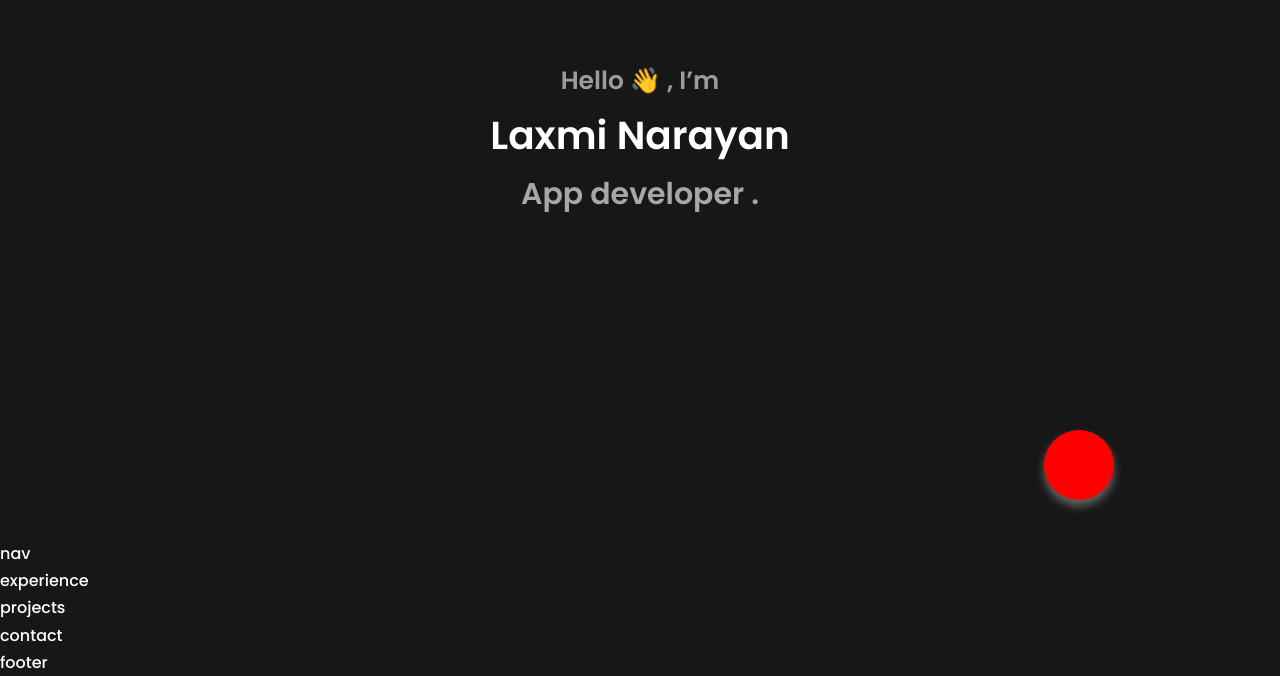
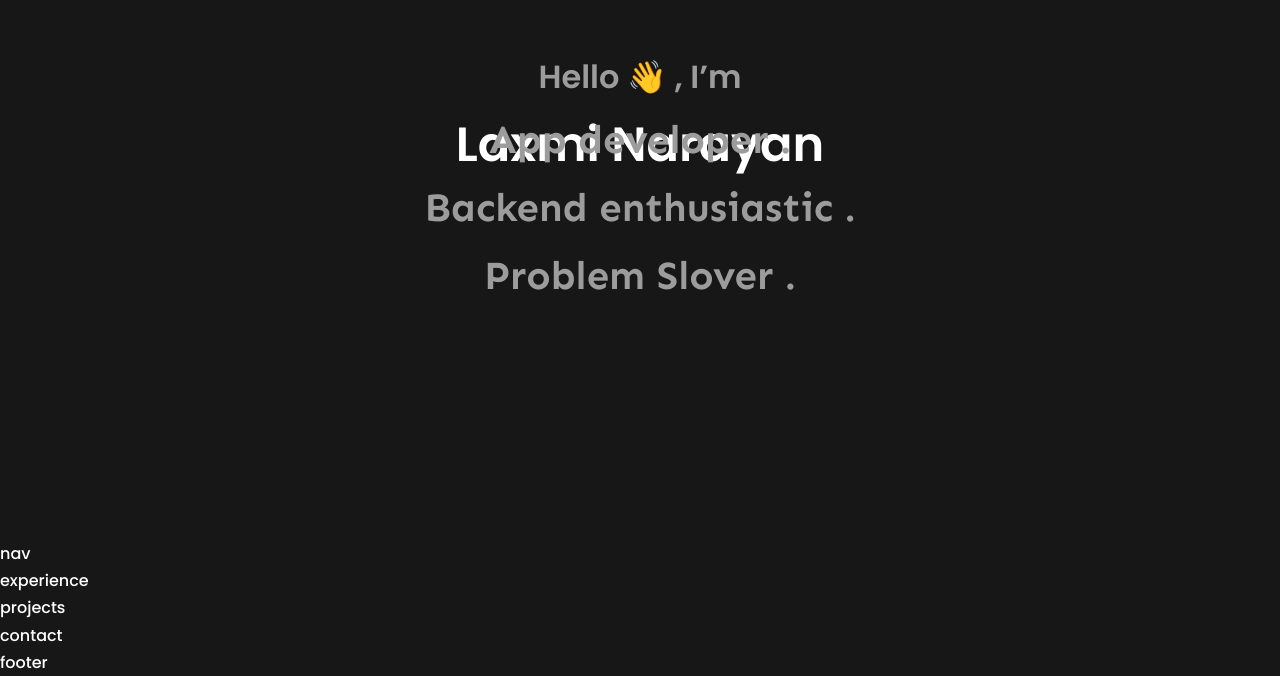
Before and after one commit to narayann7/WhoIsSkillz, a React (Create React App) app: page / in a window 1280 px wide. Shown: the part 260-936 px from the top of the page. Built offline with nearby package versions, Linux system fonts and the light colour scheme.

Commit message:
added-animations

```diff
--- a/src/components/home/home.css
+++ b/src/components/home/home.css
@@ -9,25 +9,69 @@
   justify-content: center;
 }
 
-/* .main_section {
+/* hello iam */
+.center_container h4 {
+  color: var(--color-primary-text2);
+  font-size: 2rem;
+}
+
+/* name */
+.center_container h1 {
+  font-size: 3rem;
+}
+
+.imWrapper {
   display: flex;
   align-items: center;
   justify-content: center;
-}
- */
-.center_container h4 {
-  color: var(--color-primary-text2);
-  font-size: 25px;
-}
-.center_container h3 {
-  color: var(--color-primary-text3);
-  font-size: 30px;
-}
-.center_container h1 {
-  font-size: 39px;
+  flex-direction: column;
 }
 
-.test {
+.imWrapper .words span {
+  font-size: 2.7rem;
+  display: block;
+  /* height: 100%; */
+  font-family: var(--font-sen);
+  animation: spin_words 6s infinite;
+}
+.imWrapper .words span h3 {
+
+  font-size: 2.5rem;
+  font-family: var(--font-sen);
+  color: var(--color-primary-text2);
+}
+
+.imWrapper .words {
+  height: 2.8rem;
+/* background-color: beige; */
+
+  display: flex;
+  align-items: center;
+  justify-content: center;
+  /* overflow: hidden; */
+}
+
+/* @keyframes spin_words {
+
+
+  10% {
+    transform: translateY(-112%);
+  }
+  25% {
+    transform: translateY(-100%);
+  }
+  35% {
+    transform: translateY(-212%);
+  }
+  50% {
+    transform: translateY(-200%);
+  }
+
+} */
+
+/* floating */
+
+/* .test {
     width: 70px;
     height: 70px;
     background-color: red;
@@ -48,4 +92,4 @@
  .test:hover {
     box-shadow: 0 6px 14px 0 #666;
     transform: scale(1.05);
- }
+ } */
--- a/src/components/home/home.jsx
+++ b/src/components/home/home.jsx
@@ -7,12 +7,20 @@ function home() {
         <div className="center_container just-center-c">
           <h4>Hello 👋 , I’m</h4>
           <h1>Laxmi Narayan</h1>
-          <h3>App developer .</h3>
+          <div class="imWrapper">
+            <div class="words just-center-c ">
+              <span><h3>App developer .</h3> </span>
+              <span><h3>Backend enthusiastic .</h3> </span>
+              <span><h3>Problem Slover . </h3> </span>
+
+
+
+
+            </div>
+          </div>
         </div>
 
-        <div className="test">
-
-        </div>
+        <div className="test"></div>
       </div>
     </section>
   );
```
